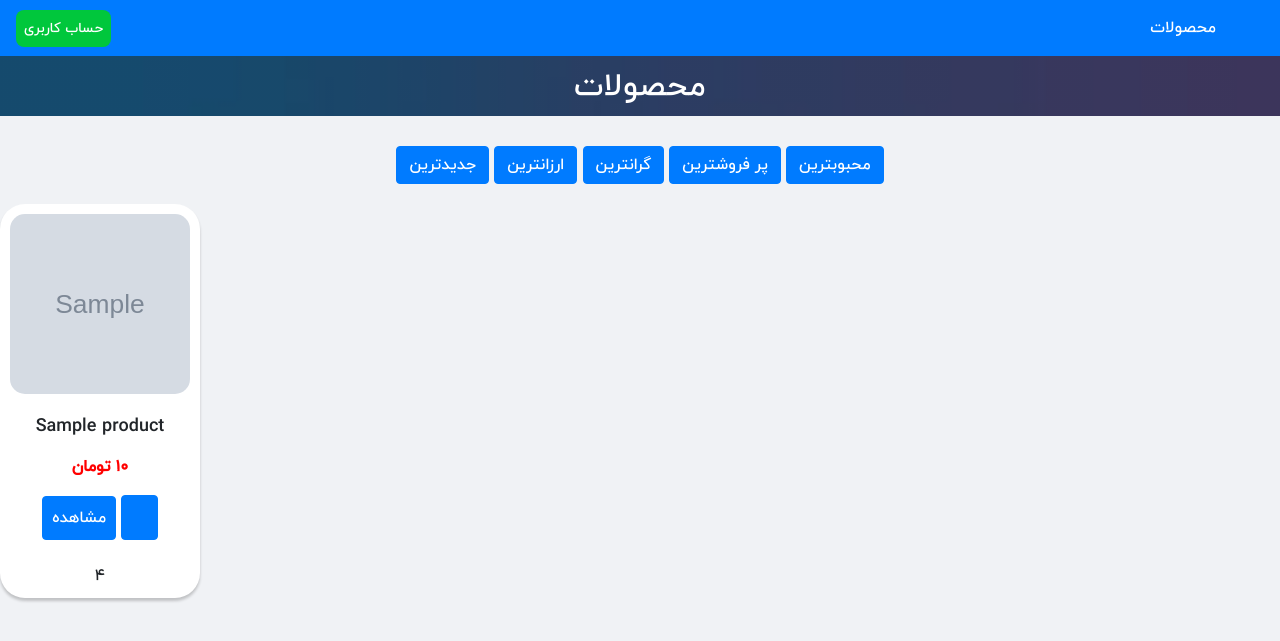
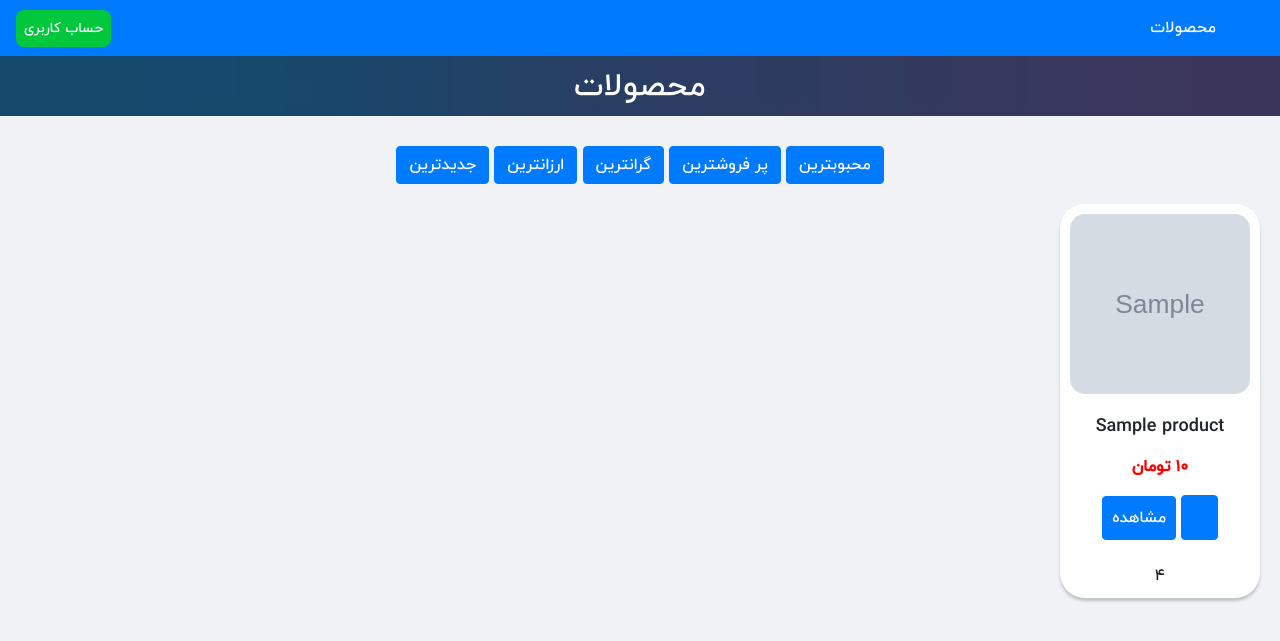
Before and after one commit to zareisajad/online-shop-flask, a Flask app: page /new in a window 1280 px wide. Shown: the top 641 px of the page. Run offline with Flask 2, Linux system fonts and the light colour scheme; tables that the repository leaves empty hold one stand-in row (values such as "Sample post"); grey boxes marked "Sample" are stand-in pictures; some libraries are stand-ins or nearby versions.

Commit message:
change direction

```diff
--- a/app/templates/keyword.html
+++ b/app/templates/keyword.html
@@ -3,7 +3,7 @@
 {% block header %}محصولات{% endblock %}
 <div class="container">
   {% block content %}
-<body style="background: #f0f2f5;">
+<body style="background: #f0f2f5;text-align:right;">
 
 <div class="filter-buttons">
   <form method="get">
```
